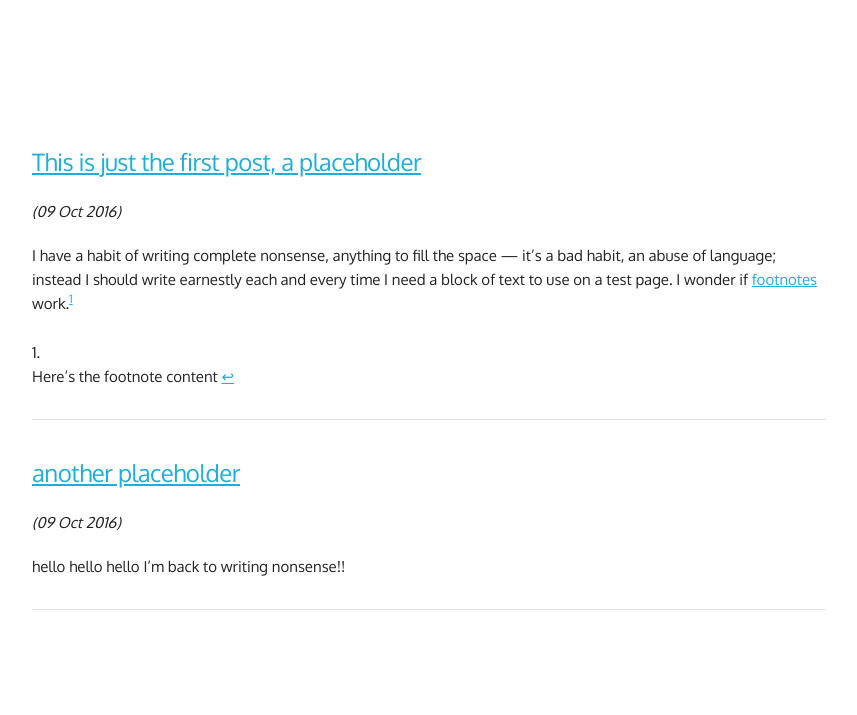
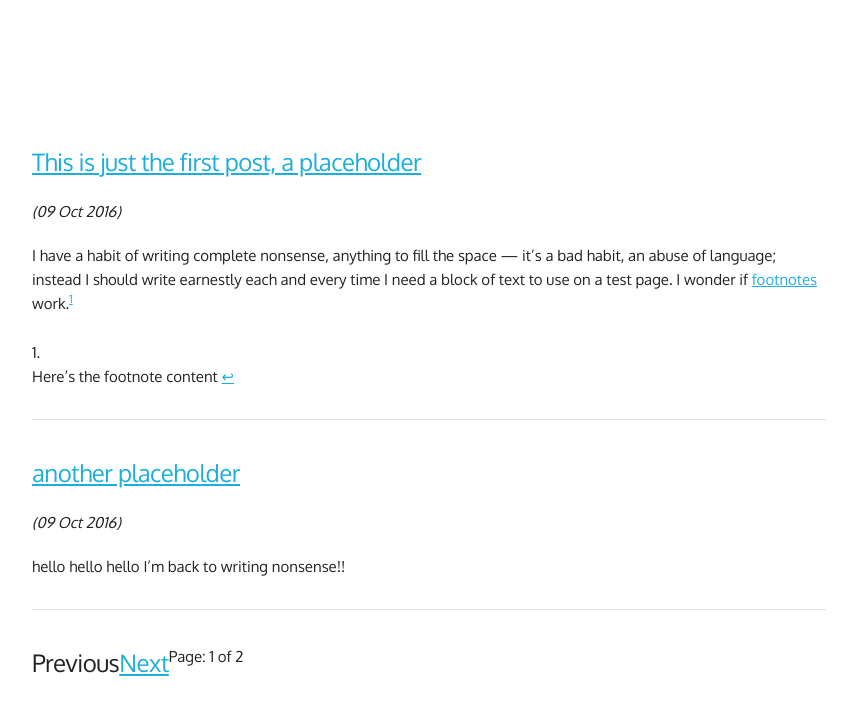
Before and after one commit to mt-trash/mt-trash.github.io, a Jekyll site: the page built from index.html, in a window 1280 px wide. Shown: the top 715 px of the page, without its empty margins (128-985 px from the left). Built offline with Jekyll 4.4.1, drawn with Linux system fonts in a browser that asks for light colours; the list of posts is cut into pages by our own code.

Commit message:
Update index.html

```diff
--- a/index.html
+++ b/index.html
@@ -4,8 +4,23 @@ title: Empty Trash
 ---
 <div class="row">
   <div class="ten columns" style="margin-top: 15%">
-      {% for post in paginator.posts %}
-	  <h5><a href="{{ post.url }}" title="{{ post.title }}">{{ post.title }}</a></h5> <h6><i>(<span>{{ post.date | date_to_string }}</span>)</i></h6>{{ post.excerpt }}<hr>
-      {% endfor %}
+    {% for post in paginator.posts %}
+      <h5><a href="{{ post.url }}" title="{{ post.title }}">{{ post.title }}</a></h5> <h6><i>(<span>{{ post.date | date_to_string }}</span>)</i></h6>{{ post.excerpt }}<hr>
+    {% endfor %}
   </div>
 </div>
+<div class="row">
+  <div class="two-thirds column">
+  {% if paginator.previous_page %}
+    <h5 class="u-pull-left"><a href="{{ paginator.previous_page_path }}">Previous</a></h5>
+  {% else %}
+    <h5 class="u-pull-left"><span>Previous</span></h5>
+  {% endif %}
+  <span>Page: {{ paginator.page }} of {{ paginator.total_pages }}</span>
+  {% if paginator.next_page %}
+    <h5 class="u-pull-left"><a href="{{ paginator.next_page_path }}">Next</a></h5>
+  {% else %}
+    <h5 class="u-pull-left"><span>Next</span></h5>
+  {% endif %}
+  </div>
+</div>
```
